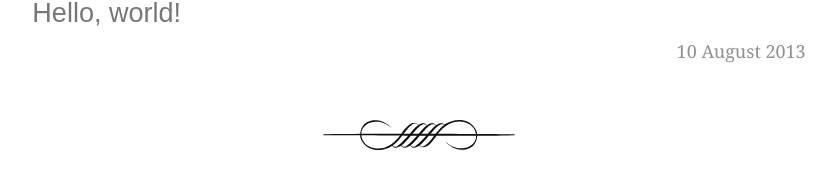
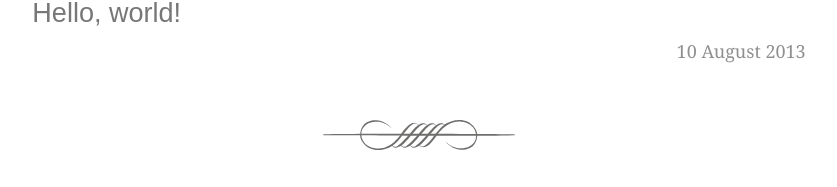
Before and after one commit to mihneadb/mihneadb.github.io, a Jekyll site: the page built from index.html, in a window 1280 px wide. Shown: the part 2606-2793 px from the top of the page, without its empty margins (221-1058 px from the left). Built offline with Jekyll 4.4.1, drawn with Linux system fonts in a browser that asks for light colours; Markdown is read by kramdown in place of the engine named in the settings.

Commit message:
Make ornament greyish.

```diff
--- a/css/site.css
+++ b/css/site.css
@@ -99,6 +99,8 @@ code {
 
 .ornament {
   text-align: center; }
+  .ornament img {
+    opacity: 0.6; }
 
 .share {
   text-align: right; }
--- a/scss/site.scss
+++ b/scss/site.scss
@@ -136,6 +136,10 @@ code {
 
 .ornament {
     text-align: center;
+
+    img {
+        opacity: 0.6;
+    }
 }
 
 .share {
```
